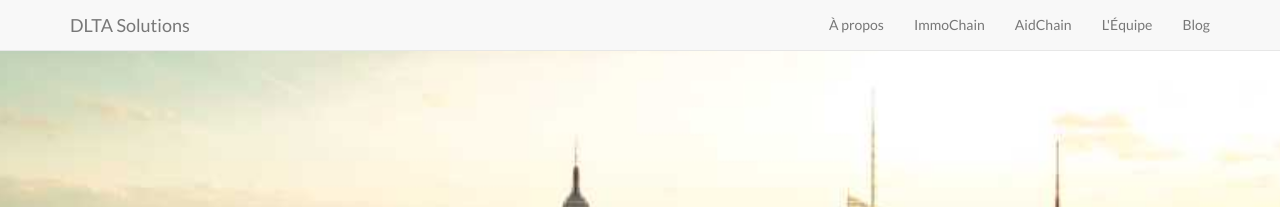
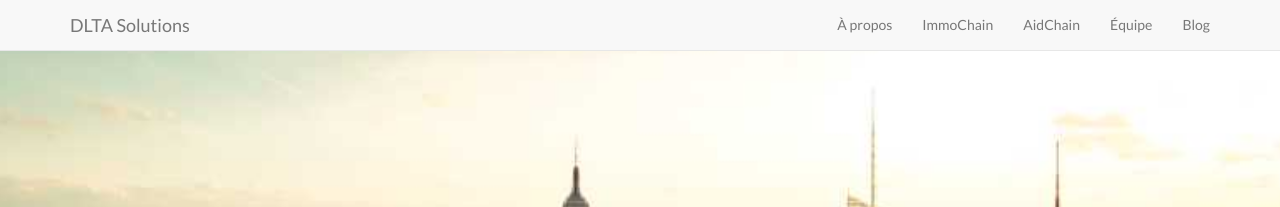
Before and after one commit to dltasolutions/dltasolutions.github.io, a Jekyll site: the page built from index.html, in a window 1280 px wide. Shown: the top 207 px of the page. Built offline with Jekyll 4.4.1, drawn with Linux system fonts in a browser that asks for light colours; the list of posts is cut into pages by our own code.

Commit message:
Update navbar.html

```diff
--- a/_includes/navbar.html
+++ b/_includes/navbar.html
@@ -28,7 +28,7 @@
                     <a class="page-scroll" href="#aidchain">AidChain</a>
                 </li>
                 <li>
-                    <a class="page-scroll" href="#equipe">L'Équipe</a>
+                    <a class="page-scroll" href="#equipe">Équipe</a>
                 </li>
                 <li>
                     <a class="page-scroll" href="/blog">Blog</a>
```
